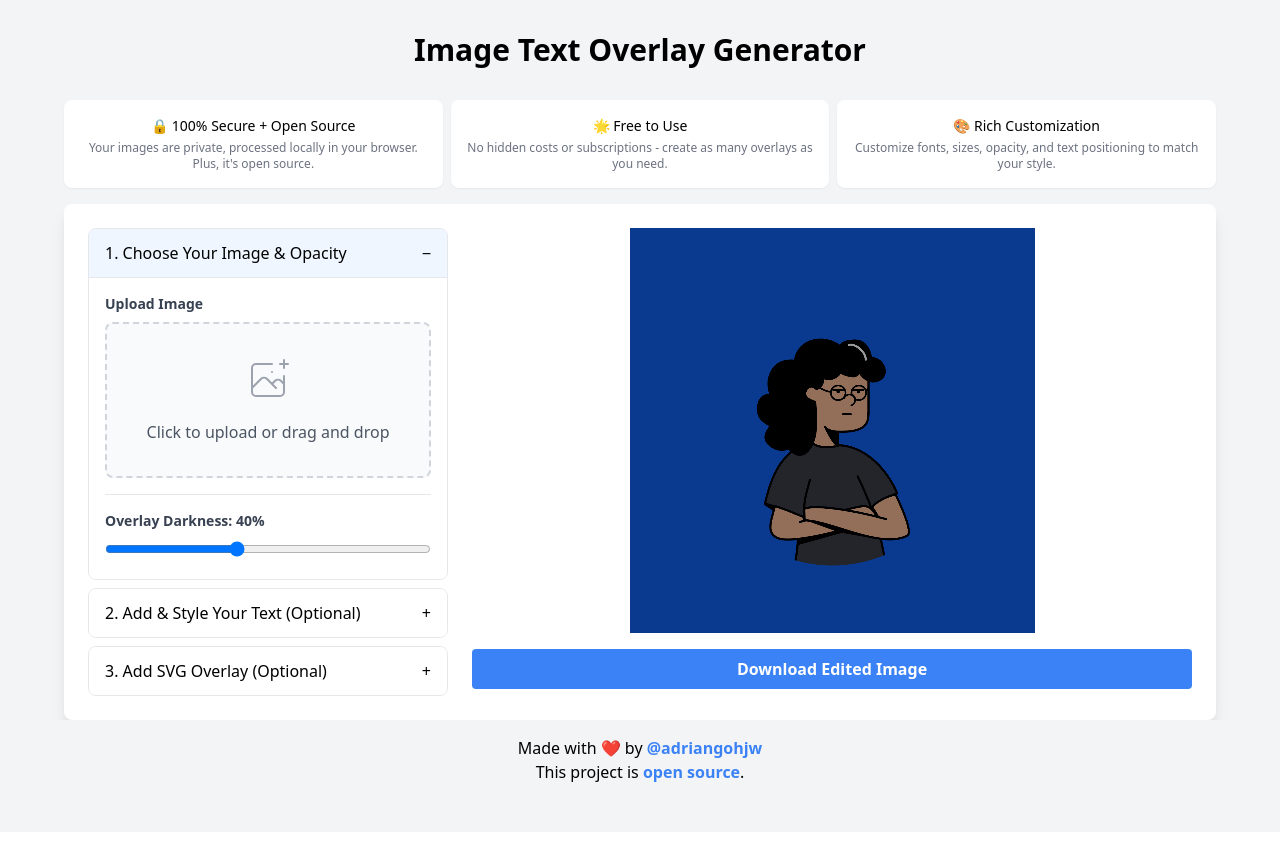
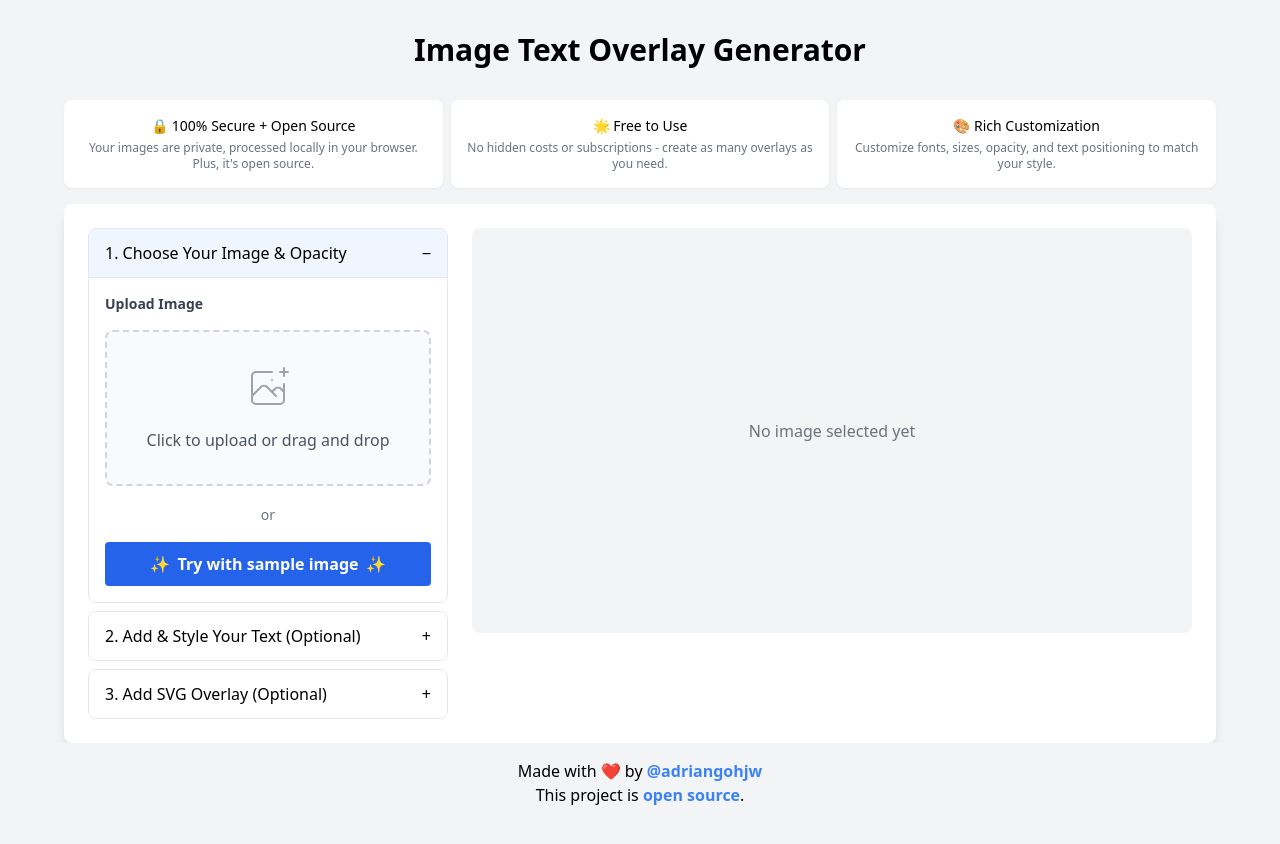
Before and after one commit to adriangohjw/image-overlay-generator, a React (Vite) app: page / in a window 1280 px wide. Shown: the top 844 px of the page. Built offline with nearby package versions, Linux system fonts and the light colour scheme.

Commit message:
Add sample image feature and improve image preview handling

```diff
--- a/src/App.tsx
+++ b/src/App.tsx
@@ -1,13 +1,12 @@
 import { useState } from "react";
 import { ImagePreview } from "./components/ImagePreview";
-import defaultImage from "./assets/default-image.png";
 import { fonts } from "./constants/Fonts";
 import { FeaturesShowcase } from "./components/FeaturesShowcase";
 import { Footer } from "./components/Footer";
 import { ConfigurationSteps } from "./components/ConfigurationSteps";
 
 function App() {
-  const [selectedImage, setSelectedImage] = useState<string>(defaultImage);
+  const [selectedImage, setSelectedImage] = useState<string | null>(null);
   const [overlayText, setOverlayText] = useState<string>("");
   const [fontSize, setFontSize] = useState<string>("28");
   const [wrappedLines, setWrappedLines] = useState<string[]>([]);
@@ -49,6 +48,7 @@ function App() {
             <div className="w-full md:w-2/3">
               <ImagePreview
                 selectedImage={selectedImage}
+                setSelectedImage={setSelectedImage}
                 overlayText={overlayText}
                 fontSize={fontSize}
                 overlayOpacity={overlayOpacity}
--- a/src/components/ConfigurationSteps.tsx
+++ b/src/components/ConfigurationSteps.tsx
@@ -9,7 +9,7 @@ import { OpacityControl } from "./OpacityControl";
 
 interface ConfigurationStepsProps {
   onImageUpload: (image: string) => void;
-  selectedImage: string;
+  selectedImage: string | null;
   onSvgUpload: (svg: string | null) => void;
   svgContent: string | null;
   svgSize: string;
--- a/src/components/ImagePreview.tsx
+++ b/src/components/ImagePreview.tsx
@@ -1,7 +1,8 @@
 import { useRef, useEffect, useCallback } from "react";
 
 interface ImagePreviewProps {
-  selectedImage: string;
+  selectedImage: string | null;
+  setSelectedImage: (image: string) => void;
   overlayText: string;
   fontSize: string;
   overlayOpacity: string;
@@ -14,6 +15,7 @@ interface ImagePreviewProps {
 
 export function ImagePreview({
   selectedImage,
+  setSelectedImage,
   overlayText,
   fontSize,
   overlayOpacity,
@@ -52,6 +54,8 @@ export function ImagePreview({
 
   // Effect for loading the image
   useEffect(() => {
+    if (!selectedImage) return;
+
     const img = new Image();
     imageRef.current = img;
     img.src = selectedImage;
@@ -242,9 +246,18 @@ export function ImagePreview({
   return (
     <>
       <div className="relative w-full aspect-video">
+        {selectedImage ? (
           <canvas ref={canvasRef} className="w-full h-full object-contain" />
+        ) : (
+          <div className="w-full h-full flex items-center justify-center bg-gray-100 rounded-lg">
+            <div className="text-center p-8">
+              <p className="text-gray-500">No image selected yet</p>
+            </div>
+          </div>
+        )}
       </div>
 
+      {selectedImage && (
         <div className="mt-4">
           <button
             onClick={handleDownload}
@@ -253,6 +266,7 @@ export function ImagePreview({
             Download Edited Image
           </button>
         </div>
+      )}
     </>
   );
 }
--- a/src/components/ImageUpload.tsx
+++ b/src/components/ImageUpload.tsx
@@ -42,8 +42,16 @@ export function ImageUpload({ onImageUpload }: ImageUploadProps) {
     }
   };
 
+  const handleTrySampleImage = () => {
+    const img = new Image();
+    img.src = "/src/assets/default-image.png";
+    img.onload = () => {
+      onImageUpload(img.src);
+    };
+  };
+
   return (
-    <div>
+    <div className="space-y-4">
       <label className="block text-gray-700 text-sm font-bold mb-2">
         Upload Image
       </label>
@@ -88,6 +96,23 @@ export function ImageUpload({ onImageUpload }: ImageUploadProps) {
           </div>
         </div>
       </div>
+
+      <div className="text-center">
+        <span className="text-gray-500 text-sm">or</span>
+      </div>
+
+      <button
+        onClick={handleTrySampleImage}
+        className="w-full bg-blue-600 border-2 border-blue-600 hover:bg-blue-700 hover:border-blue-700 text-white font-bold py-2 px-4 rounded transition-colors inline-flex items-center justify-center gap-2"
+      >
+        <span role="img" aria-label="sparkles">
+          ✨
+        </span>
+        Try with sample image
+        <span role="img" aria-label="sparkles">
+          ✨
+        </span>
+      </button>
     </div>
   );
 }
```
Lines whose indentation alone changed are shown as unchanged.
